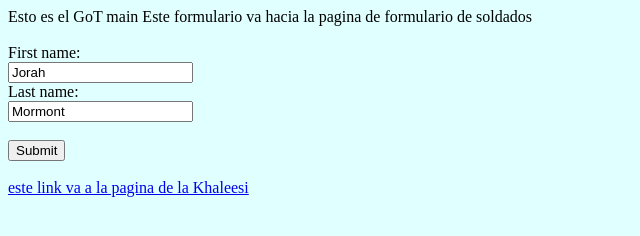
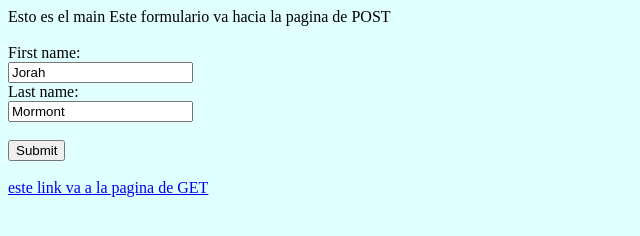
Before and after one commit to lmiceli/lmiceli.github.io, a plain HTML site: page paymentsite/index.html in a window 1280 px wide. Shown: the whole page, without its empty margins (0-640 px from the left). Drawn offline with Linux system fonts and the light colour scheme.

Commit message:
SAVEPOINT

```diff
--- a/paymentsite/index.html
+++ b/paymentsite/index.html
@@ -9,14 +9,14 @@ body {
 
 <body>
 
-Esto es el GoT main
+Esto es el main
 
 
-Este formulario va hacia la pagina de formulario de soldados
+Este formulario va hacia la pagina de POST
 
 <br/><br/>
 
-<form action="soldier.html" method="POST">
+<form action="post.html" method="POST">
   First name:<br>
   <input type="text" name="firstname" value="Jorah"><br>
   Last name:<br>
@@ -25,9 +25,9 @@ Este formulario va hacia la pagina de formulario de soldados
 </form>
 
 <br/>
-<a href="kalee.html">este link va a la pagina de la Khaleesi</a>
+<a href="get.html">este link va a la pagina de GET</a>
 
 <script>
-	console.log("log desde la pagina Got Main");
+	console.log("log desde la pagina Main");
 </script>
 </body></html>
```
Also changed, not shown: paymentsite/get.html (renamed from paymentsite/kalee.html, +2 -2 lines), paymentsite/post.html (renamed from paymentsite/soldier.html, +2 -2 lines).
